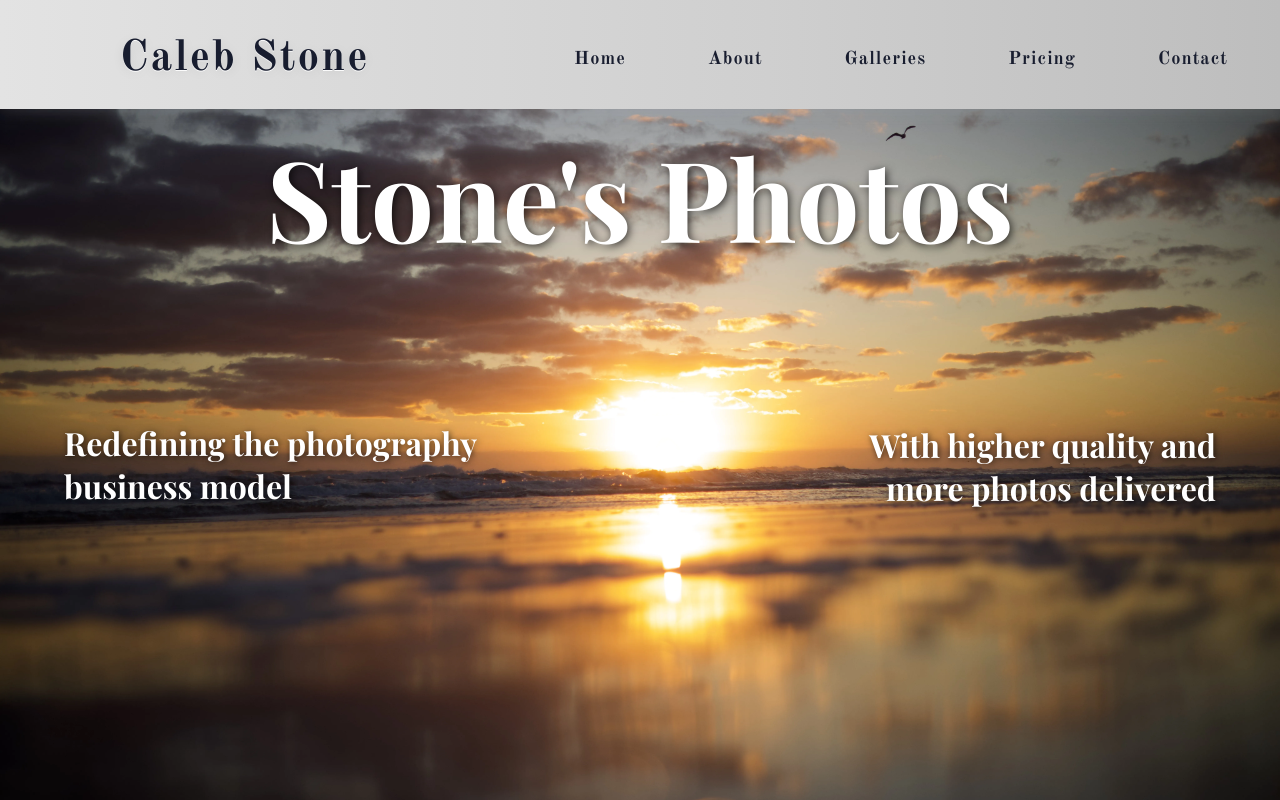
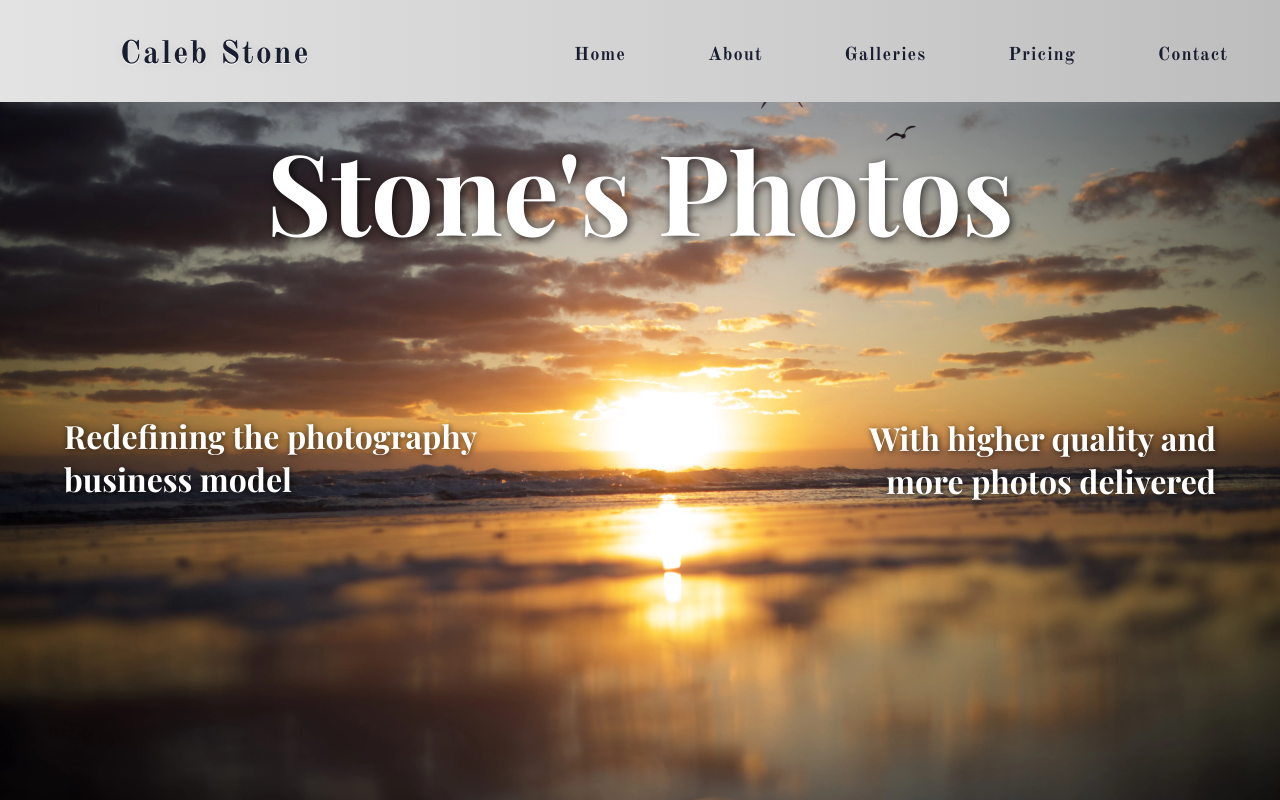
Before and after one commit to calebstone15/stonesphoto.com, a plain HTML site: page index.html in a window 1280 px wide. Shown: the top 800 px of the page. Drawn offline with nearby package versions, Linux system fonts and the light colour scheme.

Commit message:
updated the rest of the pages

```diff
--- a/styles.css
+++ b/styles.css
@@ -30,7 +30,7 @@ header {
 
 .header-title {
     margin: 0;
-    font-size: 2.7rem;
+    font-size: 2rem; /* Reduced from 2.7rem */
     font-weight: 800;
     color: #181d2f;
     font-family: 'Old Standard TT', serif;
```
